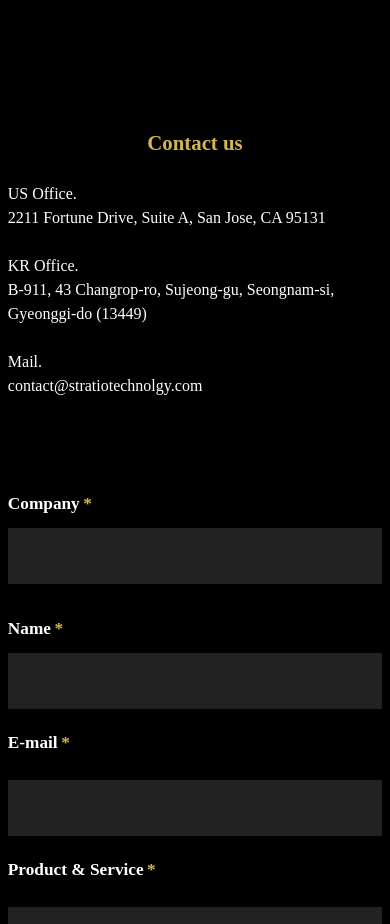
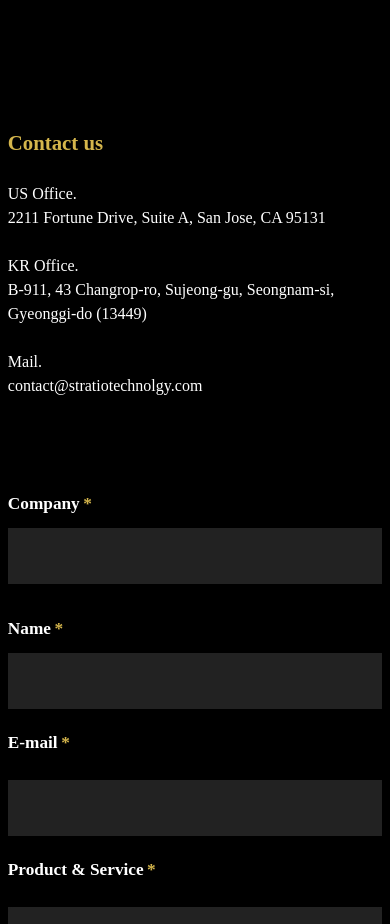
Before and after one commit to MoeThetPanHnin/stratiohomepage, a React (Vite) app: page / in a window 390 px wide. Shown: the part 1160-2084 px from the top of the page. Built offline with nearby package versions, Linux system fonts and the light colour scheme.

Commit message:
update code

```diff
--- a/src/Contact.css
+++ b/src/Contact.css
@@ -442,7 +442,10 @@
   .contact-form-title {
     font-size: 1.6rem !important;
     margin-bottom: 1rem;
-    text-align: center !important;
+    text-align: left !important;
+    position: sticky;
+    top: 0;
+    left: 0;
     width: 100%;
   }
   .contact-info-label {
@@ -486,6 +489,10 @@
   .contact-form-title {
     font-size: 1.3rem !important;
     margin-bottom: 1rem;
+    text-align: left !important;
+    position: sticky;
+    top: 0;
+    left: 0;
   }
   .contact-info-label {
     font-size: 0.95rem;
@@ -522,6 +529,10 @@
   .contact-form-title {
     font-size: 1.2rem !important;
     margin-bottom: 0.7rem;
+    text-align: left !important;
+    position: sticky;
+    top: 0;
+    left: 0;
   }
   .contact-info-label {
     font-size: 0.8rem;
@@ -574,6 +585,57 @@
 
 @media (min-width: 900px) {
   .contact-form-title {
-    margin-top: 12rem !important;
+    margin-top: 0 !important;
+    padding-top: 0 !important;
+
   }
 }
+@media (min-width: 1100px) {
+  .contact-form-title {
+    margin-top: 0 !important;
+    padding-top: 0 !important;
+
+  }
+}
+
+/* ------------------------------------------------------------------ */
+/* Ensure the contact title is always left-aligned & sticky */
+.contact-form-title {
+  text-align: left !important;
+  position: sticky;
+  top: 0;
+  left: 0;
+  background: inherit; /* keep existing background */
+  z-index: 2; /* sit above form elements */
+}
+
+/* ------------------------------------------------------------------ */
+/* Small-screen override: keep title left but static */
+@media (max-width: 600px) {
+  .contact-form-title {
+    position: static !important;
+    padding-left: 0 !important;
+    margin-left: 0 !important;
+  }
+}
+@media (max-width: 400px) {
+  .contact-form-title {
+    position: static !important;
+    padding-left: 0 !important;
+    margin-left: 0 !important;
+  }
+}
+@media (max-width: 374px) {
+  .contact-form-title {
+    position: static !important;
+    padding-left: 0 !important;
+    margin-left: 0 !important;
+  }
+}
+
+/* Final override ensuring left alignment regardless of earlier rules */
+.contact-form-title {
+  width: fit-content !important;
+  margin-left: 0 !important;
+  margin-right: 0 !important;
+}
--- a/src/Home.css
+++ b/src/Home.css
@@ -850,6 +850,41 @@ button[type="submit"]:hover {
 }
 
 /* ------------------------------------------------------------------ */
+/* Override: keep contact title left-aligned & sticky on every screen */
+.contact-form-title {
+  text-align: left !important;
+  position: sticky;
+  top: 0;
+  left: 0;
+  background: inherit;
+  z-index: 2;
+}
+
+/* ------------------------------------------------------------------ */
+/* Small-screen override: title left static */
+@media (max-width: 600px) {
+  .contact-form-title {
+    position: static !important;
+    padding-left: 0 !important;
+    margin-left: 0 !important;
+  }
+}
+@media (max-width: 400px) {
+  .contact-form-title {
+    position: static !important;
+    padding-left: 0 !important;
+    margin-left: 0 !important;
+  }
+}
+@media (max-width: 374px) {
+  .contact-form-title {
+    position: static !important;
+    padding-left: 0 !important;
+    margin-left: 0 !important;
+  }
+}
+
+/* ------------------------------------------------------------------ */
 /* Mobile tweaks: left-align product content on small screens */
 @media (max-width: 600px) {
   .product-overlay {
@@ -894,3 +929,10 @@ button[type="submit"]:hover {
     text-align: left;
   }
 }
+
+/* Final override ensuring left alignment */
+.contact-form-title {
+  width: fit-content !important;
+  margin-left: 0 !important;
+  margin-right: 0 !important;
+}
```
